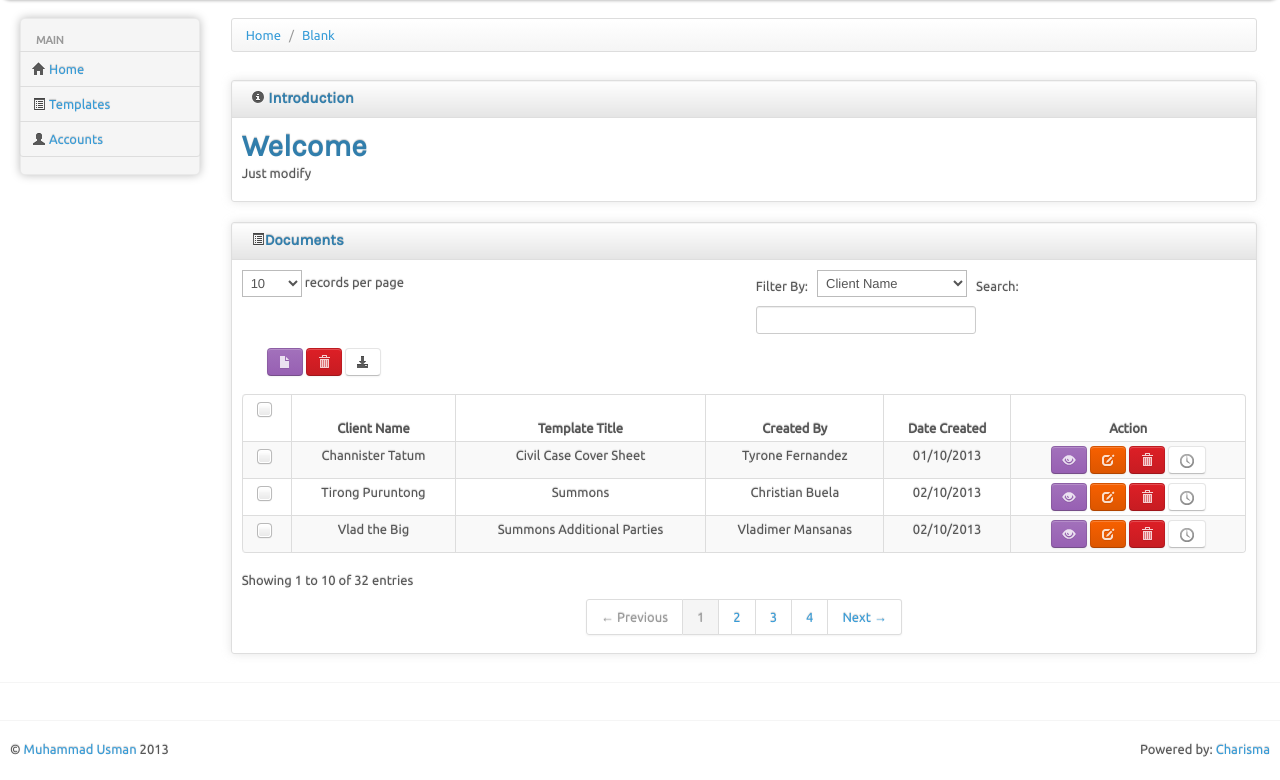
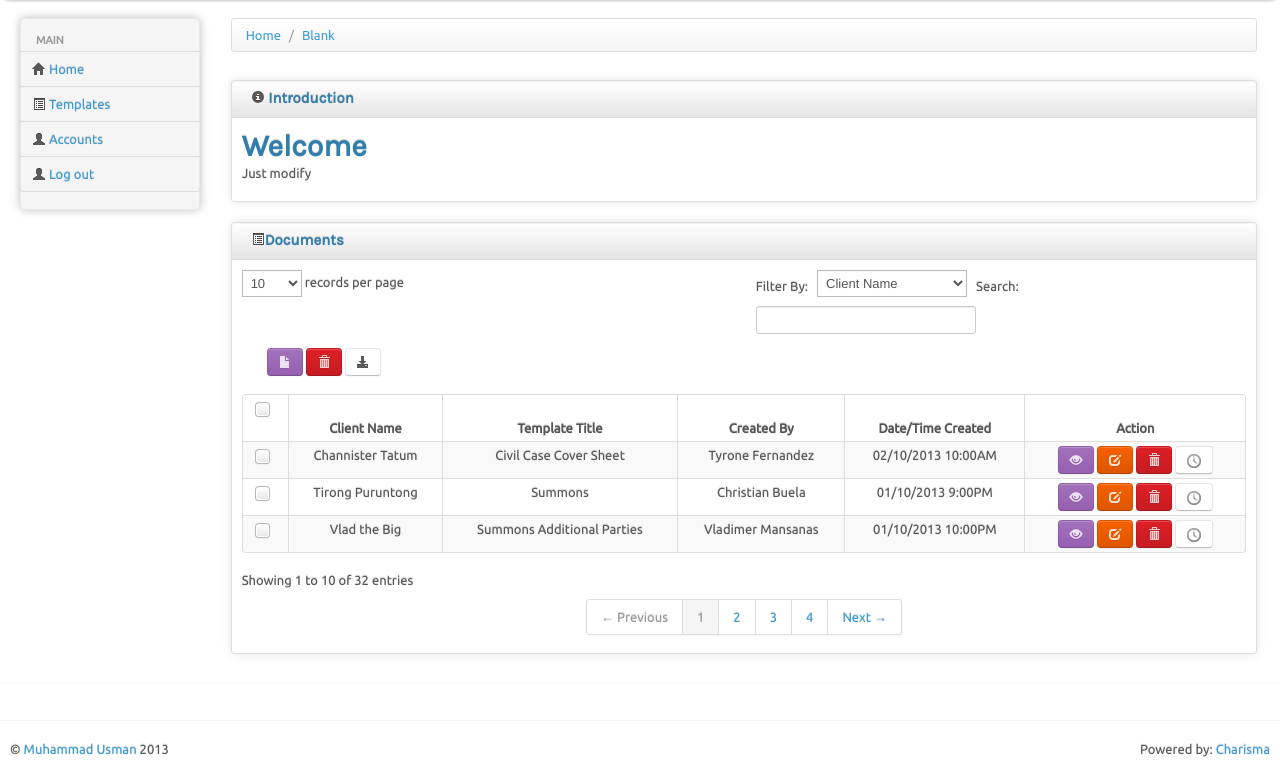
Before and after one commit to rastaprime20/LawFirm, a CodeIgniter app: page /LawFirm/index.php/home/home in a window 1280 px wide. Shown: the part 50-830 px from the top of the page. Run offline with CodeIgniter, Linux system fonts and the light colour scheme.

Commit message:
text-align

```diff
--- a/application/config/config.php
+++ b/application/config/config.php
@@ -14,7 +14,7 @@
 | path to your installation.
 |
 */
-$config['base_url']	= 'http://localhost/LawFirm/';
+$config['base_url']	= 'http://3ojters.no-ip.biz/LawFirm/';
 
 /*
 |--------------------------------------------------------------------------
--- a/application/views/header.php
+++ b/application/views/header.php
@@ -3,16 +3,7 @@
 <base href="<?php echo base_url(); ?>">
 <html lang="en">
     <head>
-        <!--
-                Charisma v1.0.0
 
-                Copyright 2012 Muhammad Usman
-                Licensed under the Apache License v2.0
-                http://www.apache.org/licenses/LICENSE-2.0
-
-                http://usman.it
-                http://twitter.com/halalit_usman
-        -->
         <meta charset="utf-8">
         <title>Online Law Firm System</title>
         <meta name="viewport" content="width=device-width, initial-scale=1.0">
@@ -45,13 +36,6 @@
         <link href='  css/jquery.iphone.toggle.css' rel='stylesheet'>
         <link href='  css/opa-icons.css' rel='stylesheet'>
         <link href='  css/uploadify.css' rel='stylesheet'>
-
-        <!-- The HTML5 shim, for IE6-8 support of HTML5 elements -->
-        <!--[if lt IE 9]>
-          <script src="http://html5shim.googlecode.com/svn/trunk/html5.js"></script>
-        <![endif]-->
-
-        <!-- The fav icon -->
         <link rel="shortcut icon" href="  img/favicon.ico">
 
     </head>
@@ -101,9 +85,10 @@
                         <div class="well nav-collapse sidebar-nav">
                             <ul class="nav nav-tabs nav-stacked main-menu">
                                 <li class="nav-header hidden-tablet">Main</li>
-                                <li><a class="ajax-link" href="index.html"><i class="icon-home"></i><span class="hidden-tablet"> Home</span></a></li>
+                                <li><a class="ajax-link" href="<?php base_url();?>home"><i class="icon-home"></i><span class="hidden-tablet"> Home</span></a></li>
                                 <li><a class="ajax-link" href="templates.html"><i class="icon-list-alt"></i><span class="hidden-tablet"> Templates</span></a></li>
                                 <li><a class="ajax-link" href="<?php base_url() ?>user"><i class="icon-user"></i><span class="hidden-tablet"> Accounts</span></a></li>
+                                <li><a class="ajax-link" href="<?php base_url() ?>login"><i class="icon-user"></i><span class="hidden-tablet"> Log out</span></a></li>
                             </ul>
 
                         </div><!--/.well -->
@@ -119,7 +104,7 @@
                             <div class="span12">
                                 <ul class="breadcrumb">
                                     <li>
-                                        <a href="#">Home</a> <span class="divider">/</span>
+                                        <a href="<?php echo base_url();?>home">Home</a> <span class="divider">/</span>
                                     </li>
                                     <li>
                                         <a href="#">Blank</a>
@@ -128,4 +113,5 @@
                             </div>
                         </div>
 
+
                     <?php } ?>
--- a/application/views/home_view.php
+++ b/application/views/home_view.php
@@ -81,7 +81,7 @@ include('header.php');
                     <th>Client Name</th>
                     <th>Template Title</th>
                     <th>Created By</th>
-                    <th>Date Created</th>
+                    <th>Date/Time Created</th>
                     <th>Action</th>
                     </tr>
                     </thead>
@@ -93,7 +93,7 @@ include('header.php');
                             <td class="center">Channister Tatum</td>
                             <td class="center">Civil Case Cover Sheet</td>
                             <td class="center">Tyrone Fernandez</td>
-                            <td class="center">01/10/2013</td>
+                            <td class="center">02/10/2013 10:00AM</td>
 
 
                             <td class="center">
@@ -110,7 +110,7 @@ include('header.php');
                             <td class="center">Tirong Puruntong</td>
                             <td class="center">Summons</td>
                             <td class="center">Christian Buela</td>
-                            <td class="center">02/10/2013</td>
+                            <td class="center">01/10/2013 9:00PM</td>
 
                             <td class="center">
                                 <a class="btn btn-info" href="pdf/2.  SUM-100 (Summons).pdf"> <i class="icon-eye-open icon-white"></i> <!-- View --> </a>
@@ -126,7 +126,7 @@ include('header.php');
                             <td class="center">Vlad the Big</td>
                             <td class="center">Summons Additional Parties</td>
                             <td class="center">Vladimer Mansanas</td>
-                            <td class="center">02/10/2013</td>
+                            <td class="center">01/10/2013 10:00PM</td>
 
 
                             <td class="center">
```
Also changed, not shown: application/config/routes.php (line endings or trailing spaces), css/opa-icons.css (line endings or trailing spaces), nbproject/private/private.xml (line endings or trailing spaces), 1 other file.
